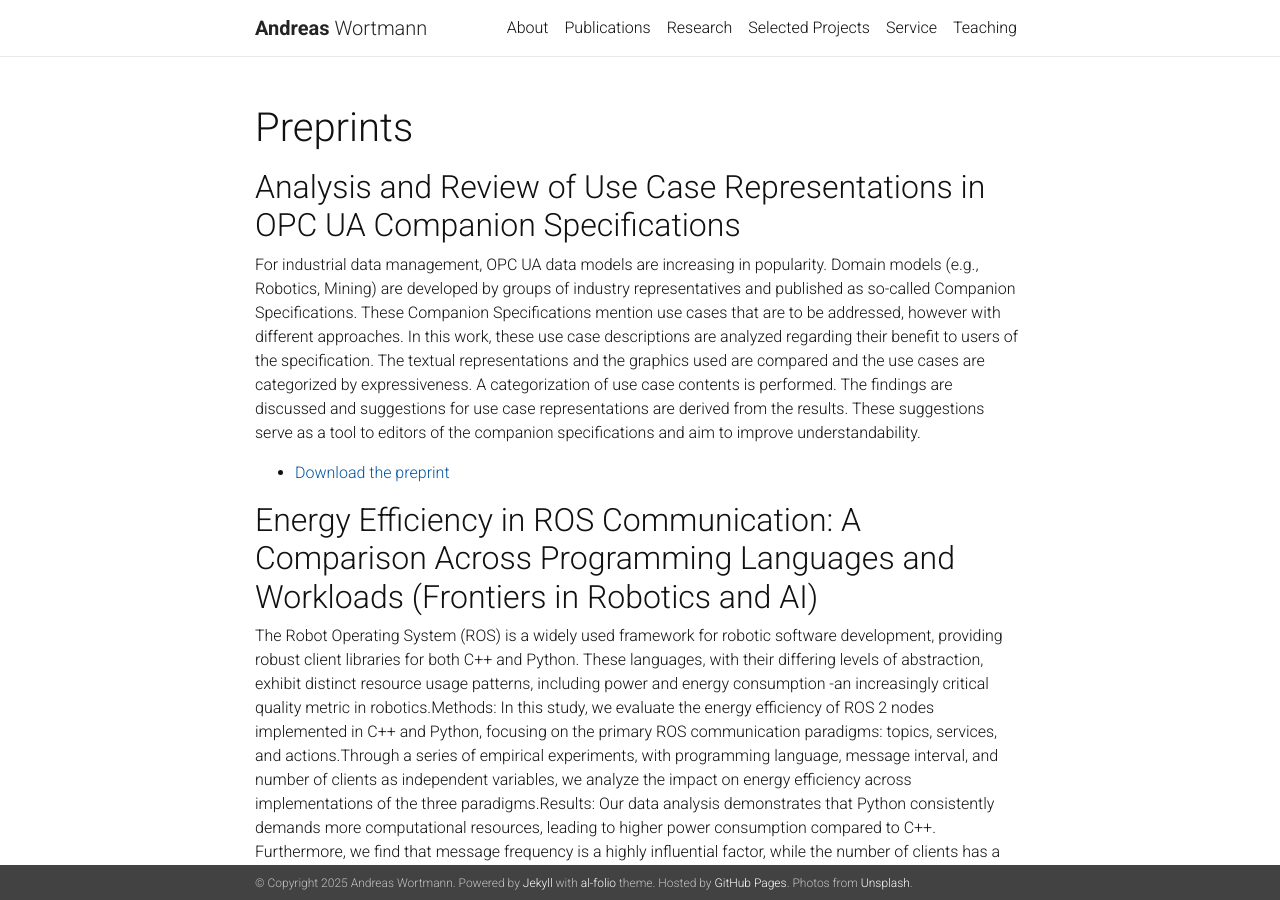
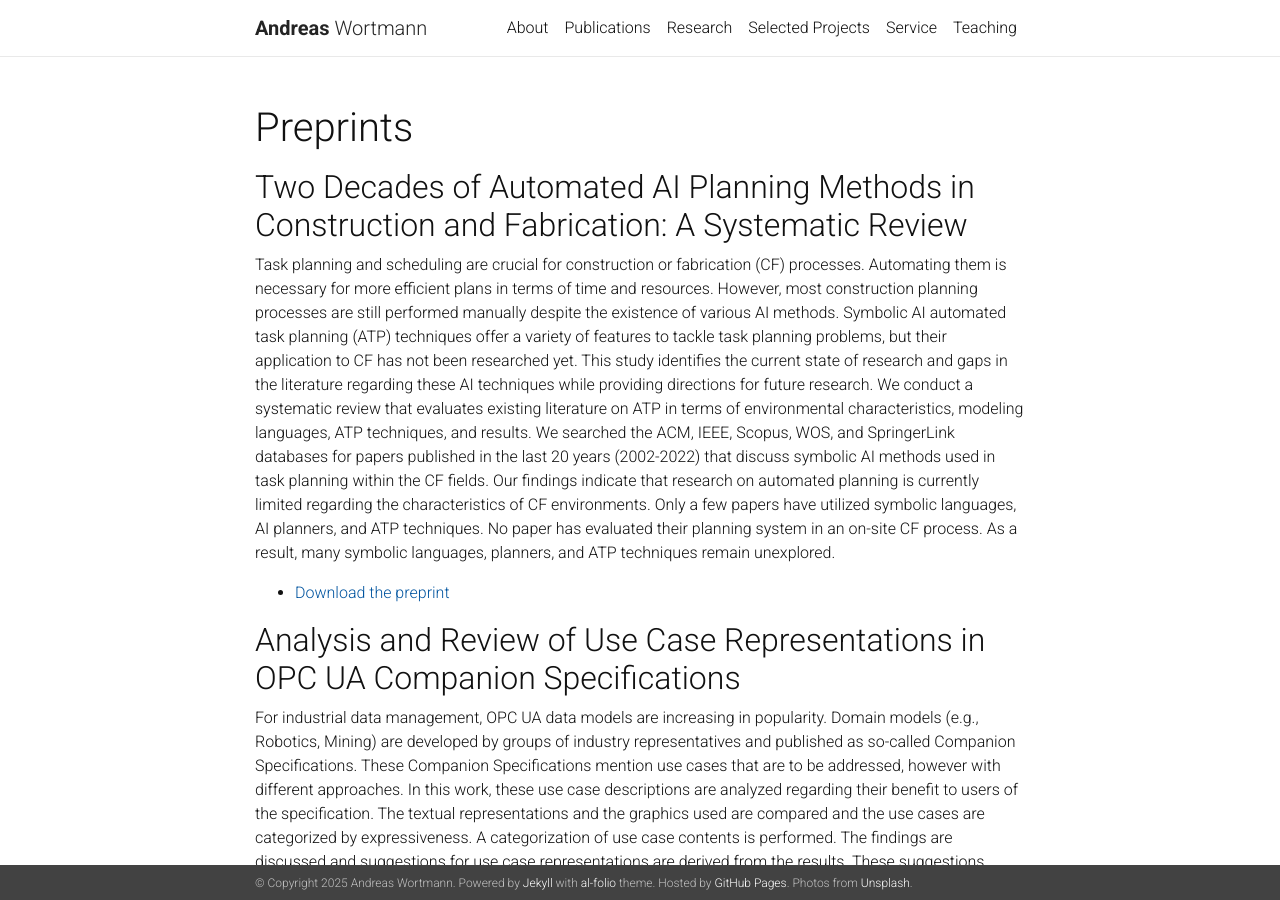
Before and after one commit to awortmann/awortmann.github.io, a Jekyll site: the page built from _pages/preprints.md, in a window 1280 px wide and 900 px high. Built offline with Jekyll 4.4.1, drawn with Linux system fonts in a browser that asks for light colours; nearby versions of some CDN libraries; a style sheet for code colours, icons or effects is not loaded.

Commit message:
Minor update

```diff
--- a/_pages/preprints.md
+++ b/_pages/preprints.md
@@ -5,6 +5,11 @@ title: Preprints
 description:
 nav: false
 ---
+
+## Two Decades of Automated AI Planning Methods in Construction and Fabrication: A Systematic Review
+
+Task planning and scheduling are crucial for construction or fabrication (CF) processes. Automating them is necessary for more efficient plans in terms of time and resources. However, most construction planning processes are still performed manually despite the existence of various AI methods. Symbolic AI automated task planning (ATP) techniques offer a variety of features to tackle task planning problems, but their application to CF has not been researched yet. This study identifies the current state of research and gaps in the literature regarding these AI techniques while providing directions for future research. We conduct a systematic review that evaluates existing literature on ATP in terms of environmental characteristics, modeling languages, ATP techniques, and results. We searched the ACM, IEEE, Scopus, WOS, and SpringerLink databases for papers published in the last 20 years (2002-2022) that discuss symbolic AI methods used in task planning within the CF fields. Our findings indicate that research on automated planning is currently limited regarding the characteristics of CF environments. Only a few papers have utilized symbolic languages, AI planners, and ATP techniques. No paper has evaluated their planning system in an on-site CF process. As a result, many symbolic languages, planners, and ATP techniques remain unexplored.
+- [Download the preprint](https://raw.githubusercontent.com/awortmann/awortmann.github.io/master/downloads/preprints/Two_Decades_of_Automated_AI_Planning_Methods_in_Construction_and_Fabrication_-_A_Systematic_Review.pdf)
 
 ## Analysis and Review of Use Case Representations in OPC UA Companion Specifications
 
```
